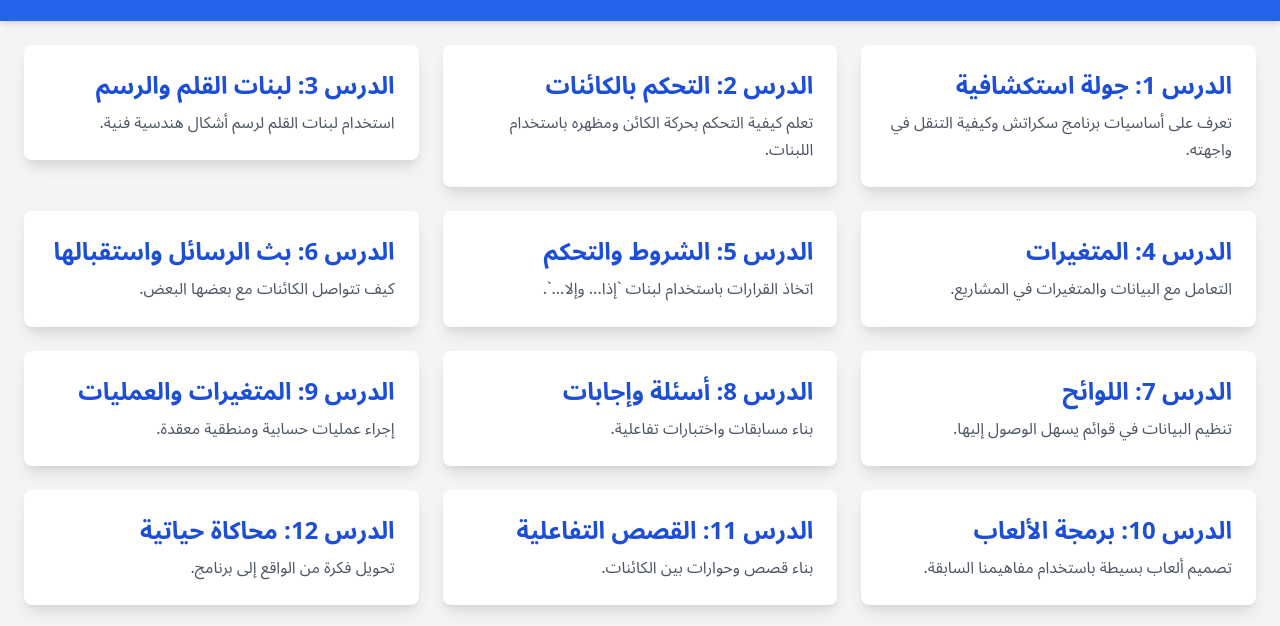
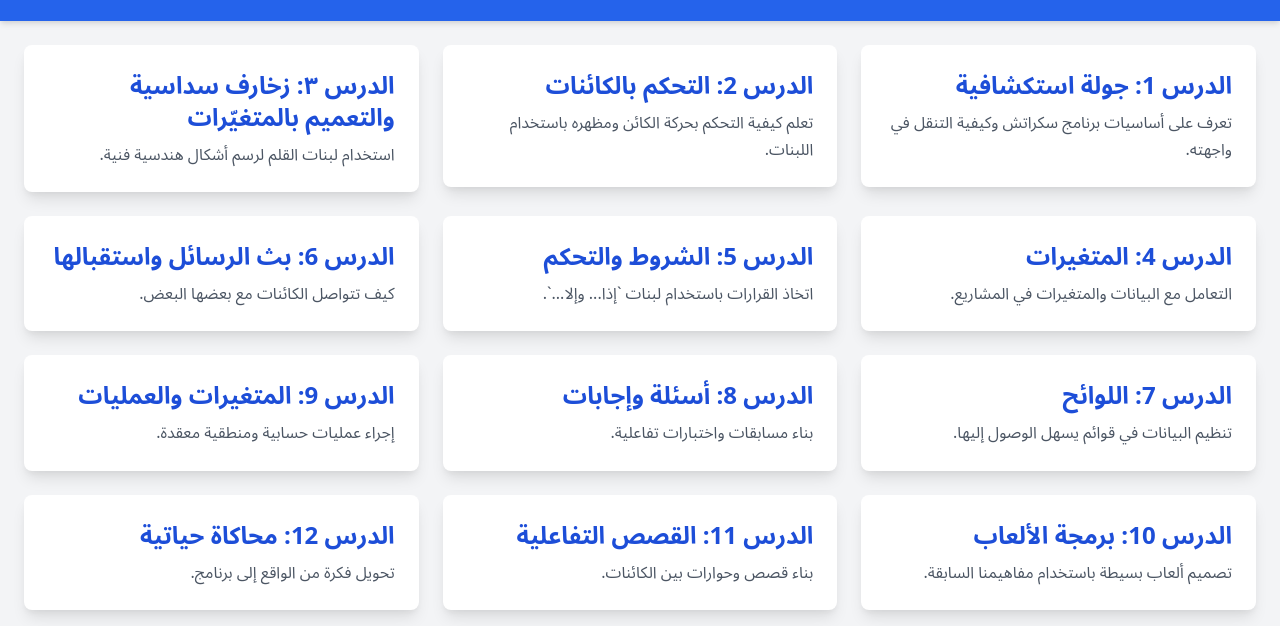
Before and after one commit to ZuhdiZahdeh/scratch-g9, a plain HTML site: page index.html in a window 1280 px wide. Shown: the part 103-729 px from the top of the page. Drawn offline with nearby package versions, Linux system fonts and the light colour scheme.

Commit message:
Update index.html

```diff
--- a/index.html
+++ b/index.html
@@ -39,7 +39,7 @@
             <!-- Lesson Card 3 -->
             <a href="html/scratch-lesson3.html" class="lesson-card">
                 <div class="bg-white p-6 rounded-lg shadow-lg hover:shadow-2xl transition-shadow duration-300">
-                    <h2 class="text-2xl font-bold text-blue-700 mb-2">الدرس 3: لبنات القلم والرسم</h2>
+                    <h2 class="text-2xl font-bold text-blue-700 mb-2">الدرس ٣: زخارف سداسية والتعميم بالمتغيّرات</h2>
                     <p class="text-gray-600">استخدام لبنات القلم لرسم أشكال هندسية فنية.</p>
                 </div>
             </a>
```
